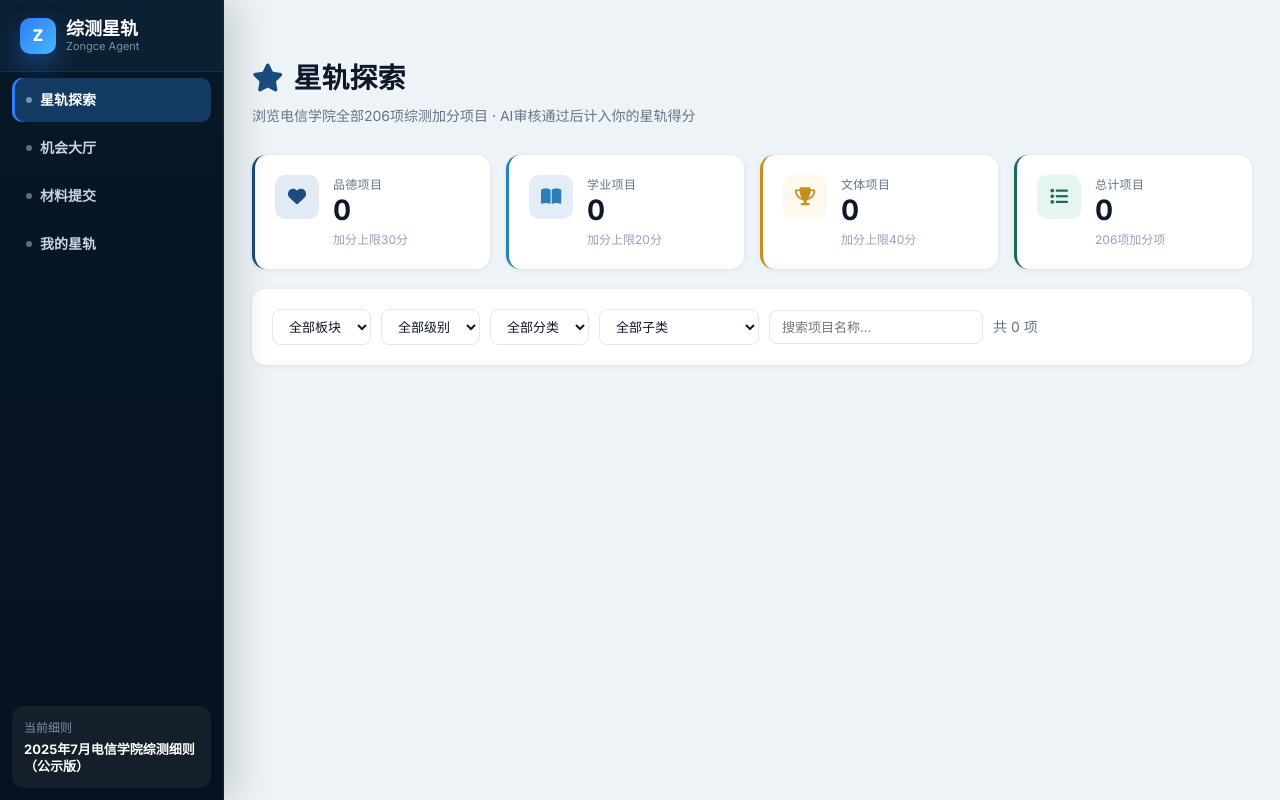
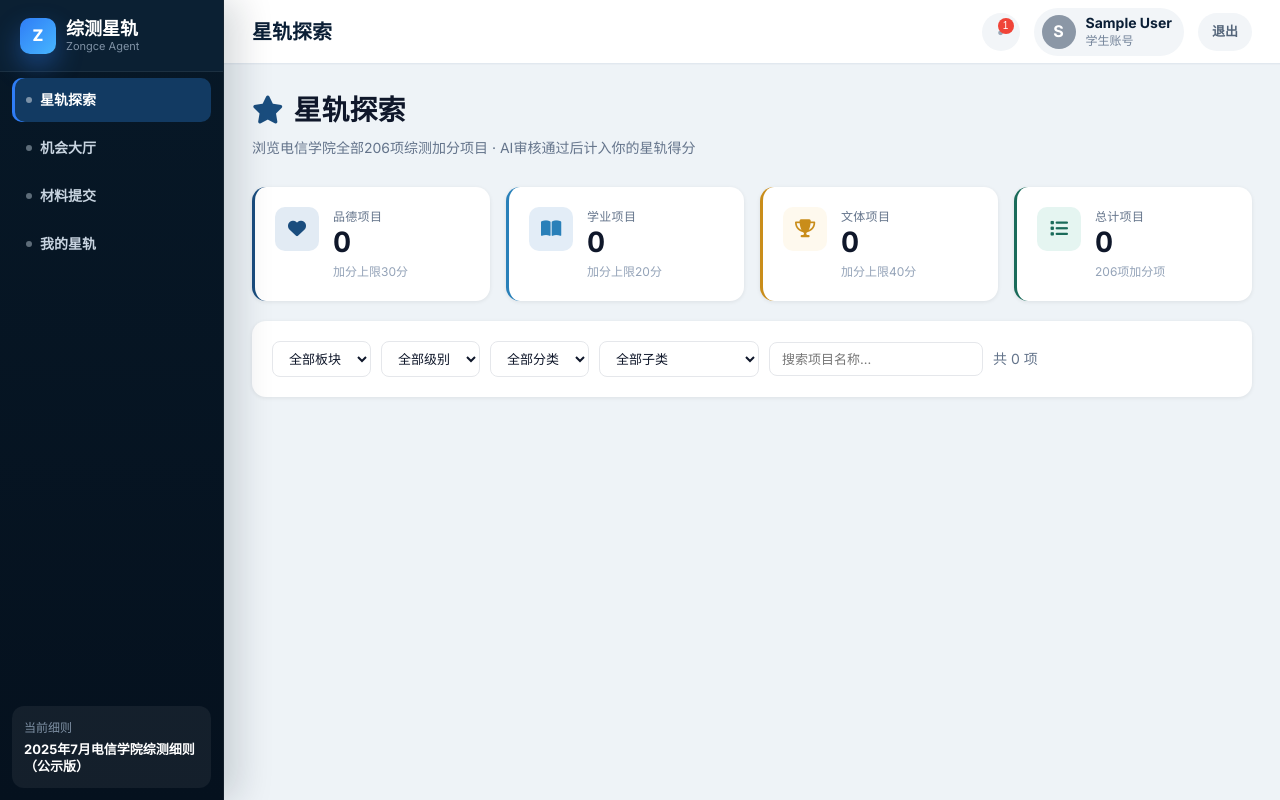
Before and after one commit to yulinxiao12-a11y/Zongce-Agent1.0, a Flask app: page / in a window 1280 px wide. Run offline with Flask 3, Linux system fonts and the light colour scheme; the visitor is signed in with stand-in values (Sample User, id 1); data that the repository does not hold is empty; some libraries are stand-ins or nearby versions.

Commit message:
统一管理端顶栏和机会大厅筛选栏

```diff
--- a/webapp/static/css/style.css
+++ b/webapp/static/css/style.css
@@ -204,8 +204,138 @@ body {
     margin-left: 224px;
 }
 
+.admin-topbar {
+    position: sticky;
+    top: 0;
+    z-index: 60;
+    height: 64px;
+    display: flex;
+    align-items: center;
+    justify-content: space-between;
+    gap: 18px;
+    padding: 0 28px;
+    background: #ffffff;
+    border-bottom: 1px solid #e1e8ef;
+    box-shadow: 0 1px 0 rgba(20, 31, 45, 0.02);
+}
+
+.admin-topbar h1 {
+    margin: 0;
+    color: #0b1f36;
+    font-size: 20px;
+    line-height: 1.2;
+    font-weight: 700;
+}
+
+.topbar-actions {
+    display: flex;
+    align-items: center;
+    gap: 14px;
+}
+
+.bell-btn {
+    position: relative;
+    display: grid;
+    place-items: center;
+    width: 38px;
+    height: 38px;
+    border: 0;
+    border-radius: 50%;
+    color: #7a8ba0;
+    background: #f2f5f8;
+    font-size: 12px;
+    cursor: default;
+}
+
+.bell-dot {
+    position: absolute;
+    right: 6px;
+    top: 5px;
+    display: grid;
+    place-items: center;
+    min-width: 16px;
+    height: 16px;
+    padding: 0 4px;
+    border-radius: 999px;
+    color: #ffffff;
+    background: #f04438;
+    font-size: 10px;
+    line-height: 1;
+}
+
+.bell-mark {
+    color: #9aa7b7;
+    font-size: 11px;
+}
+
+.login-card {
+    display: flex;
+    align-items: center;
+    gap: 10px;
+    min-width: 148px;
+    min-height: 48px;
+    padding: 7px 12px 7px 8px;
+    border-radius: 999px;
+    color: #0b1f36;
+    background: #f2f5f8;
+    text-align: left;
+}
+
+.login-card .avatar-circle {
+    display: grid;
+    place-items: center;
+    width: 34px;
+    height: 34px;
+    border-radius: 50%;
+    color: #ffffff;
+    background: #8b97a6;
+    font-weight: 700;
+    flex-shrink: 0;
+}
+
+.login-card strong,
+.login-card small {
+    display: block;
+    line-height: 1.2;
+}
+
+.login-card strong {
+    max-width: 110px;
+    overflow: hidden;
+    color: #0b1f36;
+    font-size: 14px;
+    font-weight: 700;
+    text-overflow: ellipsis;
+    white-space: nowrap;
+}
+
+.login-card small {
+    margin-top: 2px;
+    color: #738399;
+    font-size: 12px;
+}
+
+.logout-btn {
+    height: 38px;
+    padding: 0 14px;
+    border-radius: 999px;
+    color: #54657a;
+    background: #f2f5f8;
+    display: inline-flex;
+    align-items: center;
+    justify-content: center;
+    font-size: 13px;
+    font-weight: 700;
+    text-decoration: none;
+}
+
+.logout-btn:hover {
+    color: #31598c;
+    background: #e8eef4;
+}
+
 /* Layout */
-.page { max-width:1400px; margin:0 auto; padding:28px 24px; }
+.page { max-width:1400px; margin:0 auto; padding:0 28px 42px; }
 .page-header { margin-bottom:24px; }
 .page-header h1 { font-size:26px; font-weight:700; }
 .page-header p { color:var(--text-muted); margin-top:2px; font-size:14px; }
@@ -788,7 +918,7 @@ table th { position: sticky; top: 0; z-index: 1; }
 
 /* Subtle scroll indicator fade */
 @media (min-width: 768px) {
-    .page { padding: 32px 28px; }
+    .page { padding: 0 28px 42px; }
 }
 
 /* Color pop animation for active states */
--- a/webapp/templates/base.html
+++ b/webapp/templates/base.html
@@ -64,6 +64,23 @@
 
     <!-- ═══ 主内容区 ═══ -->
     <main class="main-content">
+        <header class="admin-topbar">
+            <h1 id="adminTopbarTitle">&#31649;&#29702;&#31471;</h1>
+            <div class="topbar-actions">
+                <button class="bell-btn" type="button" aria-label="&#28040;&#24687;">
+                    <span class="bell-dot">1</span>
+                    <span class="bell-mark">&#9679;</span>
+                </button>
+                <div class="login-card" aria-label="&#24403;&#21069;&#36134;&#21495;">
+                    <span class="avatar-circle">{% if current_user.name %}{{ current_user.name[:1] }}{% else %}&#31995;{% endif %}</span>
+                    <span>
+                        <strong>{{ current_user.name or '&#31995;&#32479;&#31649;&#29702;&#21592;' }}</strong>
+                        <small>{% if current_user.role == 'admin' and not session.get('view_as_student') %}&#31649;&#29702;&#21592;{% else %}&#23398;&#29983;&#36134;&#21495;{% endif %}</small>
+                    </span>
+                </div>
+                <a class="logout-btn" href="/logout">&#36864;&#20986;</a>
+            </div>
+        </header>
         {% block content %}{% endblock %}
     </main>
 
@@ -79,6 +96,11 @@
                 a.classList.add('active');
             }
         });
+        const topbarTitle = document.getElementById('adminTopbarTitle');
+        const pageTitle = document.querySelector('.page-header h1');
+        if (topbarTitle && pageTitle) {
+            topbarTitle.textContent = pageTitle.textContent.trim();
+        }
     })();
     </script>
 </body>
```
Also changed, not shown: frontend/src/App.vue (+60 -7 lines), frontend/src/style.css (+97 -1 lines).
